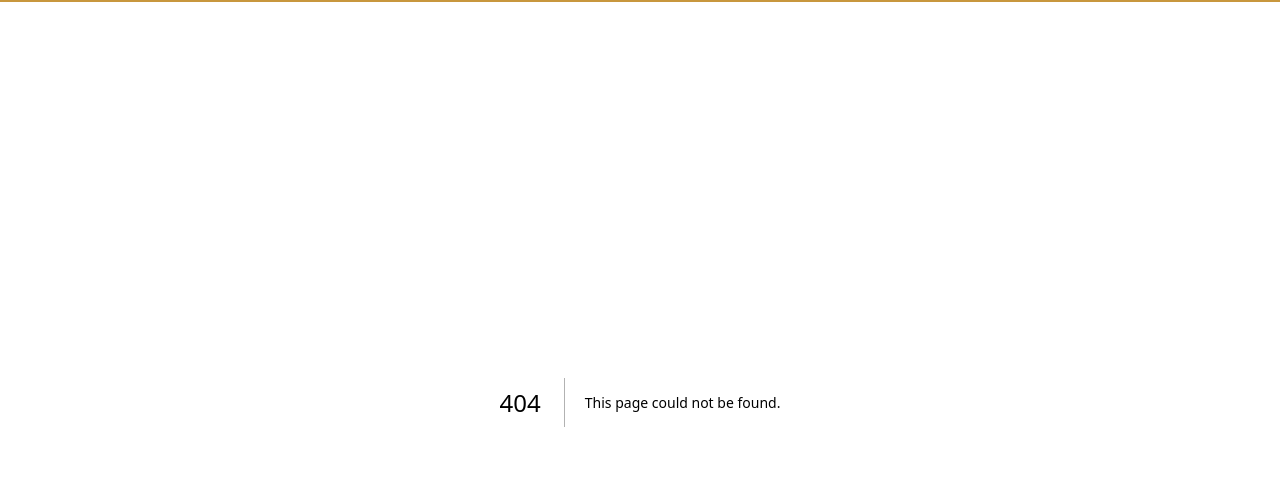
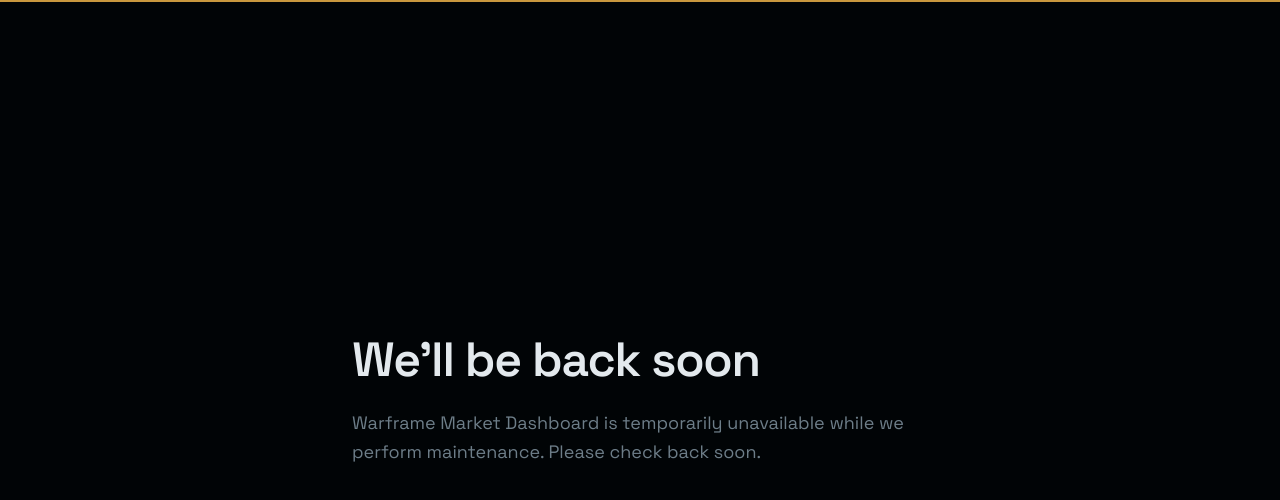
Before and after one commit to albertasaftei/warframe-statistics, a Next.js app: page /maintenance in a window 1280 px wide. Before the commit this address had no page. Shown: the top 500 px of the page. Built offline with nearby package versions, Linux system fonts and the light colour scheme.

Commit message:
feat: add maintenance page

```diff
--- /dev/null
+++ b/app/maintenance/page.tsx
@@ -0,0 +1,29 @@
+import type { Metadata } from "next";
+import { connection } from "next/server";
+
+export const metadata: Metadata = {
+  title: "Maintenance",
+  robots: { index: false, follow: false },
+};
+
+export default async function MaintenancePage() {
+  await connection();
+
+  const title = process.env.MAINTENANCE_TITLE?.trim() || "We'll be back soon";
+  const message =
+    process.env.MAINTENANCE_MESSAGE?.trim() ||
+    "Warframe Market Dashboard is temporarily unavailable while we perform maintenance. Please check back soon.";
+
+  return (
+    <main className="flex min-h-[calc(100svh-2px)] items-center justify-center px-6 py-16">
+      <div className="w-full max-w-xl">
+        <h1 className="break-words text-balance font-heading text-4xl font-semibold tracking-tight sm:text-5xl">
+          {title}
+        </h1>
+        <p className="mt-6 whitespace-pre-line break-words text-lg leading-relaxed text-muted-foreground">
+          {message}
+        </p>
+      </div>
+    </main>
+  );
+}
--- /dev/null
+++ b/proxy.ts
@@ -0,0 +1,27 @@
+import { NextResponse, type NextRequest } from "next/server";
+
+export function proxy(request: NextRequest) {
+  if (process.env.MAINTENANCE_MODE !== "true") {
+    if (request.nextUrl.pathname === "/maintenance") {
+      return NextResponse.redirect(new URL("/", request.url));
+    }
+    return NextResponse.next();
+  }
+
+  const url = request.nextUrl.clone();
+  url.pathname = "/maintenance";
+  url.search = "";
+
+  return NextResponse.rewrite(url, {
+    status: 503,
+    headers: {
+      "Cache-Control": "no-store",
+      "Retry-After": "3600",
+      "X-Robots-Tag": "noindex, nofollow",
+    },
+  });
+}
+
+export const config = {
+  matcher: ["/((?!_next/static|_next/image|favicon.ico).*)"],
+};
```
